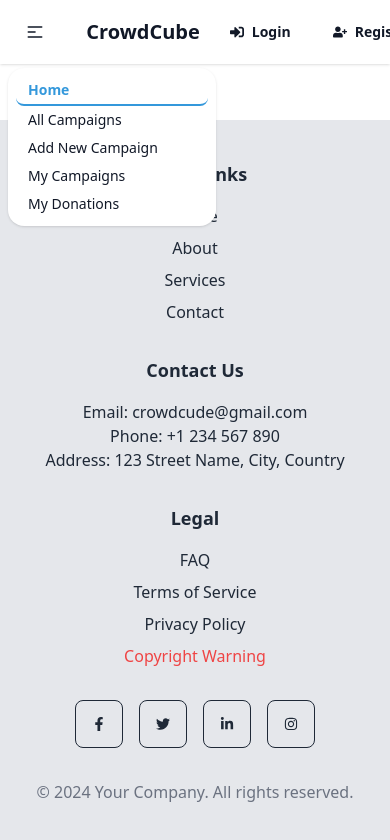
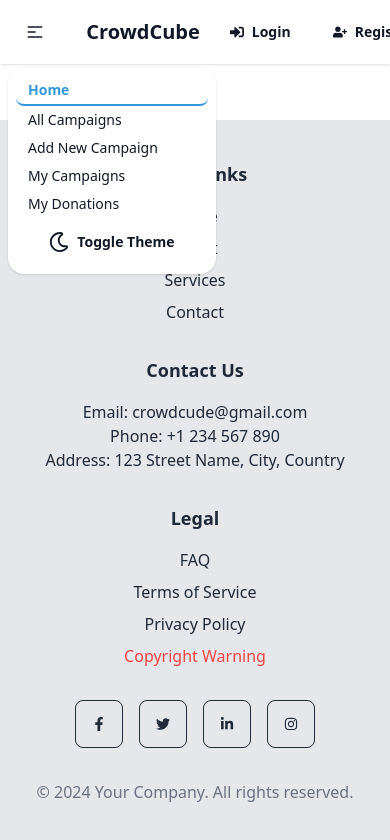
Before and after one commit to Mthe001/Crowd-Cube, a React (Vite) app: page / in a window 390 px wide. Both pictures are taken after a click on the label 35 px from the left and 32 px from the top of the page. Shown: the top 840 px of the page. Built offline with nearby package versions, Linux system fonts and the light colour scheme; no server answers.

Commit message:
fix:navbar-toggle-menu

```diff
--- a/src/components/Navbar.jsx
+++ b/src/components/Navbar.jsx
@@ -1,4 +1,3 @@
-
 import React, { useContext } from 'react';
 import { NavLink, useNavigate } from 'react-router-dom';
 import { AuthContext } from '../provider/AuthProvider';
@@ -91,6 +90,17 @@ const Navbar = () => {
                                     My Donations
                                 </NavLink>
                             </li>
+
+                            {/* Theme Toggle Button in Dropdown */}
+                            <li>
+                                <button
+                                    onClick={toggleTheme}
+                                    className="btn btn-ghost flex items-center gap-2 w-full"
+                                >
+                                    {theme === 'light' ? <FaRegMoon className="text-xl" /> : <FaRegSun className="text-xl" />}
+                                    Toggle Theme
+                                </button>
+                            </li>
                         </ul>
                     </div>
                 </div>
@@ -150,7 +160,7 @@ const Navbar = () => {
 
                 {/* Navbar End */}
                 <div className="navbar-end flex items-center gap-4">
-                    {/* Theme Toggle Button */}
+                    {/* Desktop Theme Toggle */}
                     <button
                         onClick={toggleTheme}
                         className="btn btn-sm btn-ghost hover:bg-gray-200 dark:hover:bg-gray-700 transition duration-300 ease-in-out max-[1020px]:hidden max-[1025px]:visible"
```
